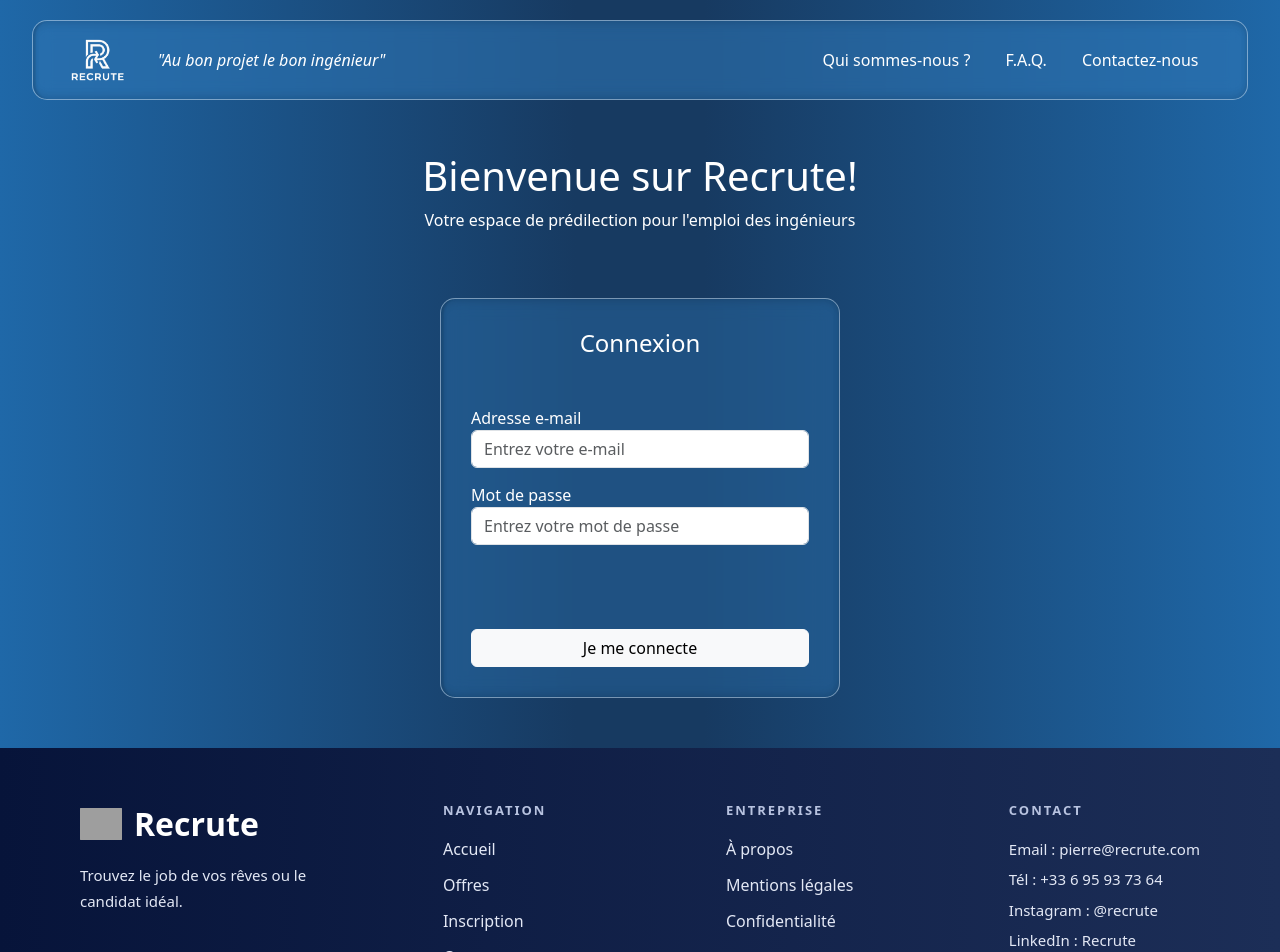
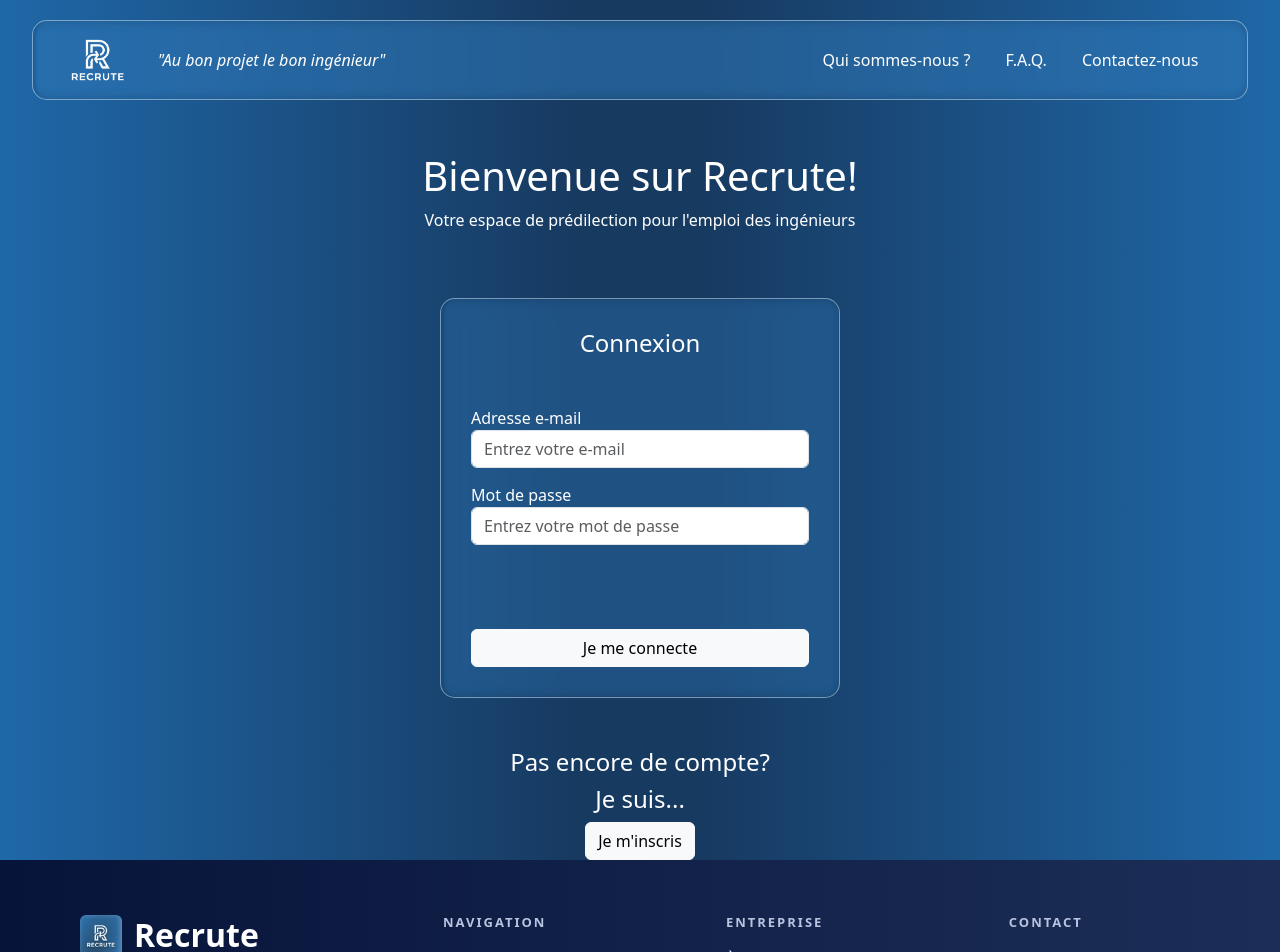
Before and after one commit to nehadyasmine-creator/Recrute, an Angular app in the folder projet-recrute/: page / in a window 1280 px wide. Shown: the top 952 px of the page. Built offline with nearby package versions, Linux system fonts and the light colour scheme; grey boxes are pictures that could not be loaded.

Commit message:
restauration logo.png supprimé par erreur

```diff
--- a/projet-recrute/src/app/home/home.html
+++ b/projet-recrute/src/app/home/home.html
@@ -5,7 +5,7 @@
         <p>Votre espace de prédilection pour l'emploi des ingénieurs</p>
 
         <div class="connexion-card">
-            <h4 >Connexion</h4>
+            <h4>Connexion</h4>
             <form>
                 <div class="inputs-group">
                     <div class="form-group">
@@ -15,10 +15,17 @@
                     </div>
                     <div class="form-group">
                         <label for="exampleInputPassword1">Mot de passe</label>
-                    <input type="password" class="form-control" id="exampleInputPassword1" placeholder="Entrez votre mot de passe">
+                        <input type="password" class="form-control" id="exampleInputPassword1"
+                            placeholder="Entrez votre mot de passe">
                     </div>
                 </div>
-                <button type="submit" class="btn btn-light" >Je me connecte</button>
+                <button type="submit" class="btn btn-light">Je me connecte</button>
             </form>
         </div>
+
+        <div class="inscription-card">
+            <h4>Pas encore de compte?</h4>
+            <h4>Je suis...</h4>
+            <button class="btn btn-light">Je m'inscris</button>
+
         </div>
--- a/projet-recrute/src/app/home/home.scss
+++ b/projet-recrute/src/app/home/home.scss
@@ -34,3 +34,9 @@ form {
     flex-direction: column;
     align-items: flex-start; /* Aligne les labels à gauche */
 }
+.inscription-card{
+    position: relative;
+    flex-direction: column;
+    align-items:center;
+    display:flex;
+}
```
Also changed, not shown: projet-recrute/public/logo.png (added). Lines whose indentation alone changed are shown as unchanged.
